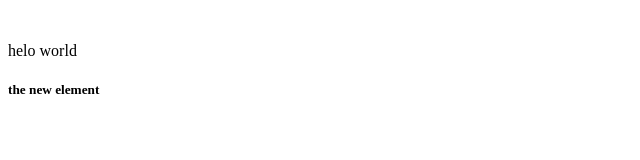
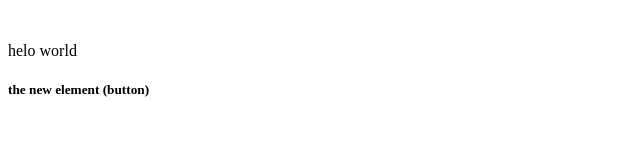
Before and after one commit to rahuluke/Localrepos, a plain HTML site: page index.html in a window 1280 px wide. Shown: the full height of the page, 0-640 px from the left. Drawn offline with Linux system fonts and the light colour scheme.

```diff
--- a/index.html
+++ b/index.html
@@ -1,3 +1,3 @@
 <br heloowcd >
 <p>helo world</p>
-<h5>the new element</h5>
+<h5>the new element (button)</h5>
```
